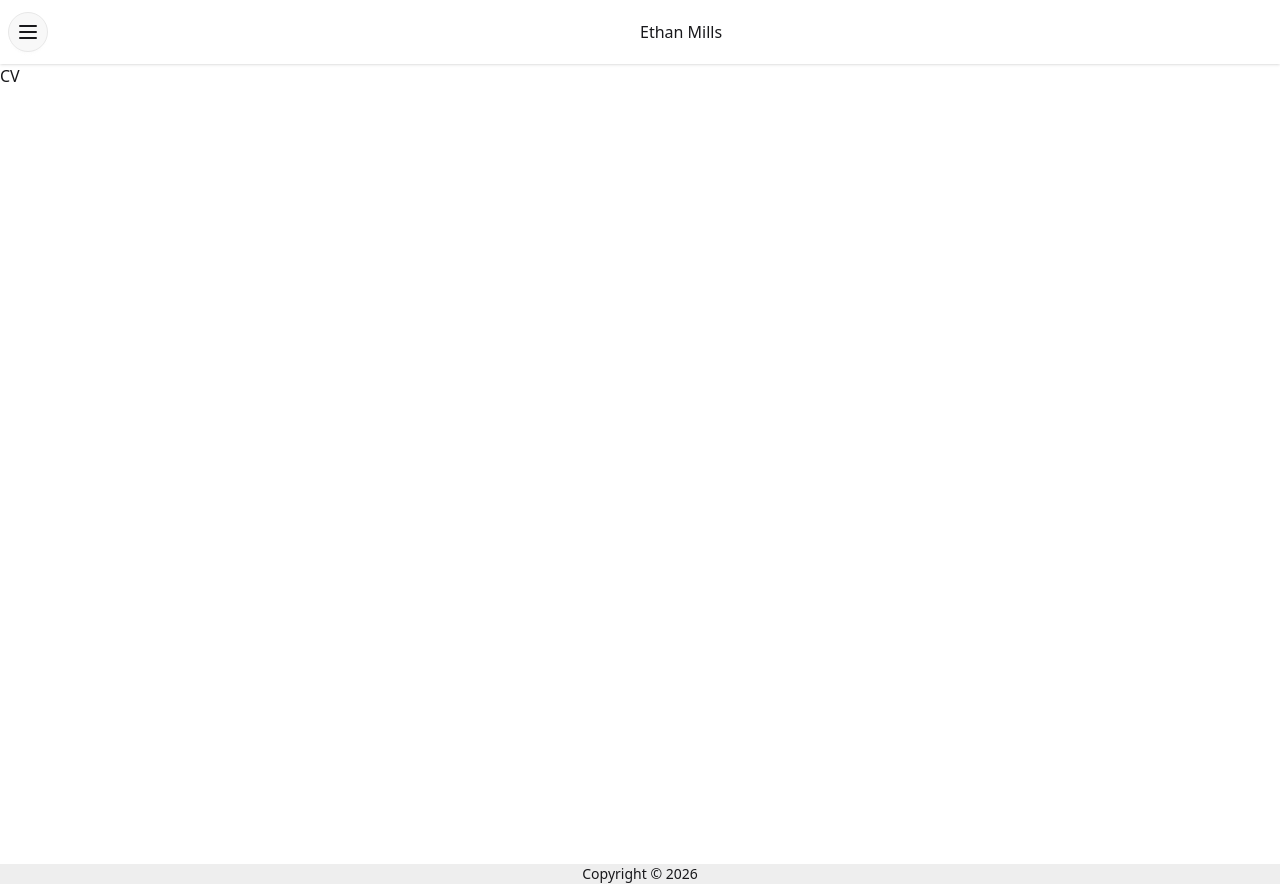
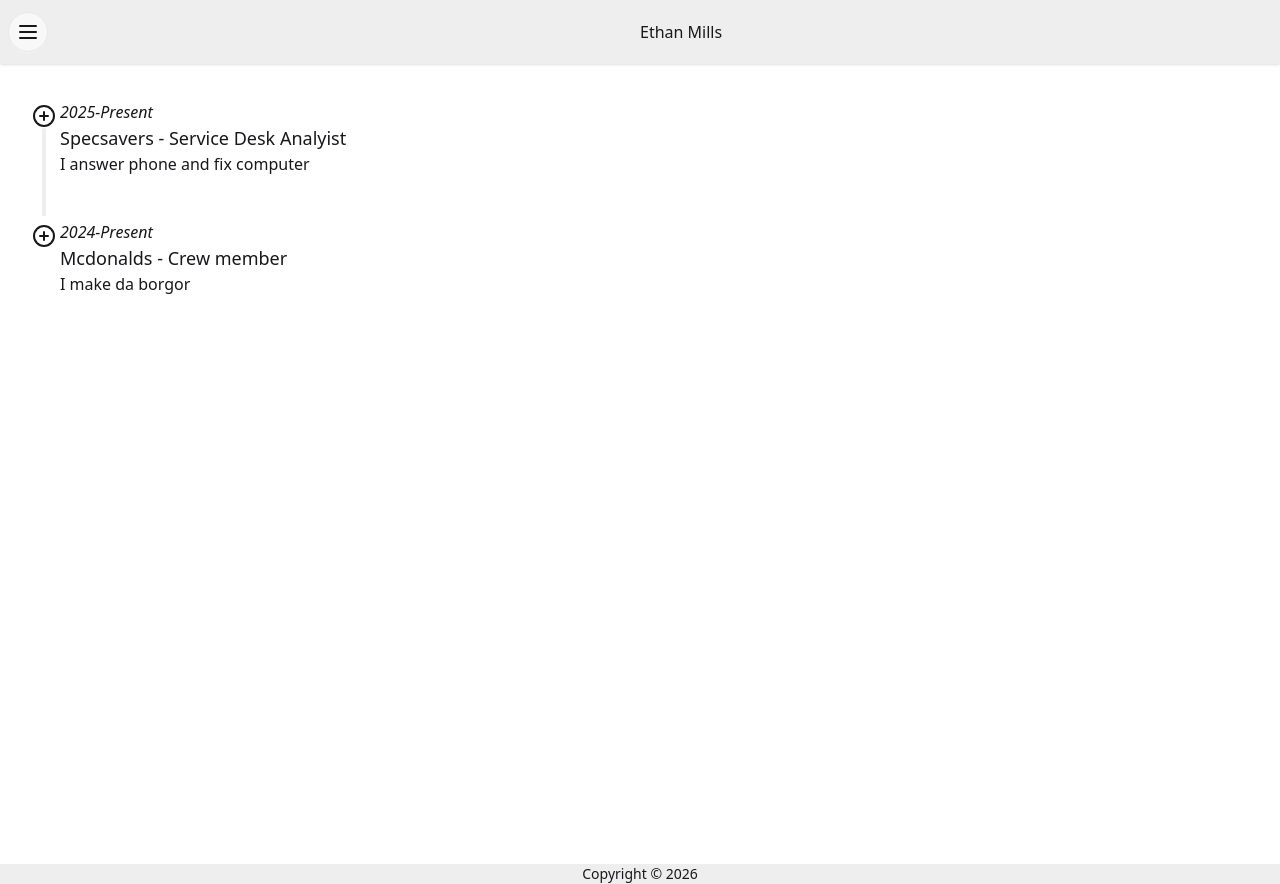
Before and after one commit to PortalFawn/Portalfawn.github.io, a SvelteKit app: page /cv in a window 1280 px wide. Built offline with nearby package versions, Linux system fonts and the light colour scheme.

Commit message:
Content Update

```diff
--- a/src/lib/component/Header.svelte
+++ b/src/lib/component/Header.svelte
@@ -3,7 +3,7 @@
     import { resolve } from "$app/paths";
 </script>
 
-<header class="navbar bg-base-100 shadow-sm">
+<header class="navbar bg-base-300 shadow-sm">
     <div class="navbar-start">
         <div class="dropdown">
             <div tabindex="0" role="button" class="btn btn-circle">
--- a/src/routes/+page.svelte
+++ b/src/routes/+page.svelte
@@ -1,7 +1,7 @@
 <script lang="ts"></script>
 
 
-<main class="hero">
+<main class="hero p-8">
     <div class="max-w-md">
       <h1 class="text-5xl font-bold">Hi, I'm Ethan</h1>
       <p class="py-6">
--- a/src/routes/cv/+page.svelte
+++ b/src/routes/cv/+page.svelte
@@ -1,7 +1,33 @@
 <script lang="ts">
     import type { PageProps } from './$types';
+    import { CirclePlus } from '@lucide/svelte';
 
     let { data }: PageProps = $props();
 </script>
 
-<p>CV</p>
+<main class="p-8">
+    <ul class="timeline timeline-snap-icon timeline-compact timeline-vertical">
+        <li>
+            <div class="timeline-middle">
+                <CirclePlus />
+            </div>
+            <div class="timeline-end mb-10 text-start">
+                <time class="italic">2025-Present</time>
+                <div class="text-lg">Specsavers - Service Desk Analyist</div>
+                I answer phone and fix computer
+            </div>
+            <hr />
+        </li>
+        <li>
+
+            <div class="timeline-middle">
+                <CirclePlus />
+            </div>
+            <div class="timeline-end mb-10 text-start">
+                <time class="italic">2024-Present</time>
+                <div class="text-lg">Mcdonalds - Crew member</div>
+                I make da borgor
+            </div>
+        </li>
+    </ul>
+</main>
--- a/src/routes/projects/+page.svelte
+++ b/src/routes/projects/+page.svelte
@@ -4,4 +4,8 @@
     let { data }: PageProps = $props();
 </script>
 
-<p>Projects</p>
+<main class="p-8">
+<p class="text-lg">Projects</p>
+<p>I aint got anything <br>
+I will be working on static sites with functionality in a rage of frameworks to learn frontend development, and possibly some dynamic sites</p>
+</main>
```
